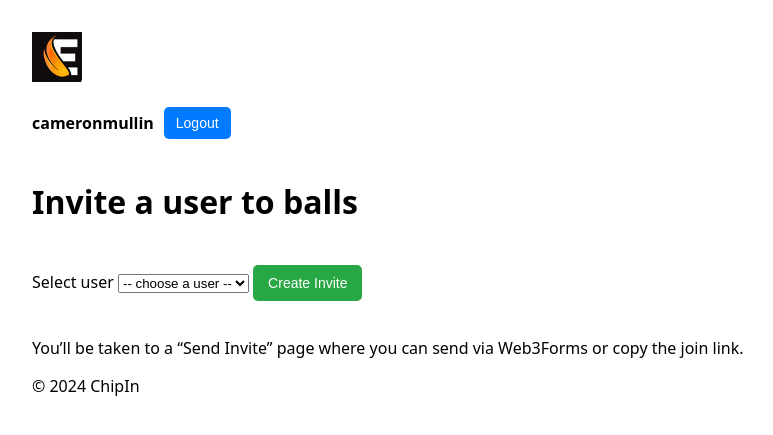
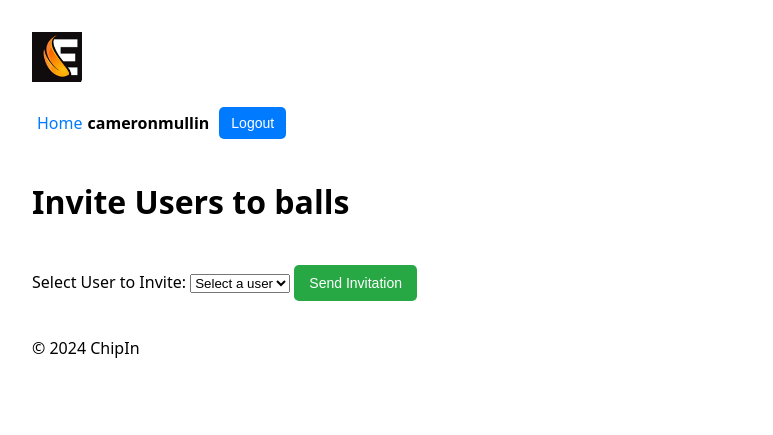
Before and after one commit to 21coates/ssa_project, a Django app: page /chipin/group/1/invite/ in a window 1280 px wide. Shown: the top 435 px of the page, without its empty margins (0-773 px from the left). Run offline with Django 5.2, Linux system fonts and the light colour scheme; a user stored in the database is signed in; data comes from the database, SQL or seed files in the repository.

Commit message:
Group Join Requests

```diff
--- /dev/null
+++ b/chipin/context_processors.py
@@ -0,0 +1,8 @@
+from users.models import Profile
+def user_profile(request):
+    if request.user.is_authenticated:
+        try:
+            return {'nickname': request.user.profile.nickname}
+        except Profile.DoesNotExist:
+            return {'nickname': request.user.username}  # Fallback to username if no profile exists
+    return {}
--- a/chipin/templates/chipin/base.html
+++ b/chipin/templates/chipin/base.html
@@ -12,7 +12,7 @@
         </div>
         <div class="user-info">
             {% if request.user.is_authenticated %}
-                <span>{{ request.user.username }}</span>
+                <a href="{% url 'chipin:home' %}">Home</a> <span>{{ request.user.profile.nickname }}</span>
                 <form action="{% url 'users:logout' %}" method="post">
                     {% csrf_token %}
                     <button type="submit">Logout</button>
--- a/chipin/templates/chipin/invite_users.html
+++ b/chipin/templates/chipin/invite_users.html
@@ -1,18 +1,17 @@
 {% extends 'chipin/base.html' %}
+{% load static %}
+{% block title %}Invite Users to {{ group.name }}{% endblock %}
 {% block content %}
-  <h1>Invite a user to {{ group.name }}</h1>
-  <form method="post">
-    {% csrf_token %}
-    <label for="invited_user_id">Select user</label>
-    <select name="invited_user_id" id="invited_user_id" required>
-      <option value="" disabled selected>-- choose a user --</option>
-      {% for u in users_not_in_group %}
-        <option value="{{ u.id }}">{{ u.username }}{% if u.email %} ({{ u.email }}){% endif %}</option>
-      {% endfor %}
-    </select>
-    <button type="submit">Create Invite</button>
-  </form>
-  <p style="margin-top:1rem">
-    You’ll be taken to a “Send Invite” page where you can send via Web3Forms or copy the join link.
-  </p>
+    <h1>Invite Users to {{ group.name }}</h1>
+    <form method="post">
+        {% csrf_token %}
+        <label for="user_id">Select User to Invite:</label>
+        <select name="user_id" id="user_id" required>
+            <option value="">Select a user</option>
+            {% for user in users_not_in_group %}
+                <option value="{{ user.id }}">{{ user.profile.nickname }}</option>
+            {% endfor %}
+        </select>
+        <button type="submit">Send Invitation</button>
+    </form>
 {% endblock %}
--- a/chipin/urls.py
+++ b/chipin/urls.py
@@ -4,11 +4,12 @@ from . import views
 urlpatterns = [
    path("", views.home, name="home"),
    path('create_group/', views.create_group, name='create_group'),
-   path('group/<int:group_id>/delete/', views.delete_group, name='delete_group'),
    path('group/<int:group_id>/', views.group_detail, name='group_detail'),
    path('group/<int:group_id>/invite/', views.invite_users, name='invite_users'),
-   path("group/<int:group_id>/leave/", views.leave_group, name="leave_group"),
-   path("invites/accept/<uuid:token>/", views.accept_invite, name="accept_invite"),
-   path("groups/<int:group_id>/invite/<int:invite_id>/send/", views.web3forms_invite, name="web3forms_invite"),
-   path("invites/sent/", views.invite_sent, name="invite_sent"),
+   path('group/<int:group_id>/accept/', views.accept_invite, name='accept_invite'),
+   path('group/<int:group_id>/delete/', views.delete_group, name='delete_group'),
+   path('delete-join-request/<int:request_id>/', views.delete_join_request, name='delete_join_request'),
+   path('group/<int:group_id>/request-to-join/', views.request_to_join_group, name='request_to_join_group'),
+   path('group/<int:group_id>/leave/', views.leave_group, name='leave_group'),
+   path('group/<int:group_id>/request/<int:request_id>/vote/<str:vote>/', views.vote_on_join_request, name='vote_on_join_request'),
 ]
--- a/chipin/views.py
+++ b/chipin/views.py
@@ -2,15 +2,87 @@ from django.contrib.auth.decorators import login_required
 from django.shortcuts import render, redirect, get_object_or_404
 from django.contrib import messages
 from django.contrib.auth.models import User
-from django.utils import timezone
-from django.conf import settings
-from .models import Group, Invite
+from .models import Group
 from .forms import GroupCreationForm
-from django.urls import reverse
+from .models import GroupJoinRequest
 
-@login_required(login_url='users:login')
+@login_required
+def vote_on_join_request(request, group_id, request_id, vote):
+    group = get_object_or_404(Group, id=group_id)
+    join_request = get_object_or_404(GroupJoinRequest, id=request_id)
+    if request.user not in group.members.all():
+        messages.error(request, "You must be a member of the group to vote.")
+        return redirect('chipin:group_detail', group_id=group.id)
+    if request.user in join_request.votes.all():
+        messages.info(request, "You have already voted.")
+        return redirect('chipin:group_detail', group_id=group.id)
+
+    # Register the user's vote
+    join_request.votes.add(request.user)
+
+    # Calculate if more than 60% of members have approved
+    total_members = group.members.count()
+    total_votes = join_request.votes.count()
+    if total_votes / total_members >= 0.6:
+        join_request.is_approved = True
+        group.members.add(join_request.user)  # Add the user to the group
+        join_request.save()
+        messages.success(request, f"{join_request.user.profile.nickname} has been approved to join the group!")
+    return redirect('chipin:group_detail', group_id=group.id)
+
+@login_required
+def request_to_join_group(request, group_id):
+    group = get_object_or_404(Group, id=group_id)
+    # Check if the user is already a member
+    if request.user in group.members.all():
+        messages.info(request, "You are already a member of this group.")
+        return redirect('chipin:group_detail', group_id=group.id)
+    # Check if the user has already submitted a join request
+    join_request, created = GroupJoinRequest.objects.get_or_create(user=request.user, group=group)
+    if created:
+        messages.success(request, "Your request to join the group has been submitted.")
+    else:
+        messages.info(request, "You have already requested to join this group.")
+    return redirect('chipin:group_detail', group_id=group.id)
+
+@login_required
+def delete_join_request(request, request_id):
+    join_request = get_object_or_404(GroupJoinRequest, id=request_id, user=request.user)
+    # Ensure the logged-in user can only delete their own join requests
+    if join_request.user == request.user:
+        join_request.delete()
+        messages.success(request, "Your join request has been successfully deleted.")
+    else:
+        messages.error(request, "You are not authorised to delete this join request.")
+    return redirect('chipin:home')
+
+@login_required
+def leave_group(request, group_id):
+    group = get_object_or_404(Group, id=group_id)
+    # Check if the user is a member of the group
+    if request.user in group.members.all():
+        group.members.remove(request.user)  # Remove the user from the group
+        messages.success(request, f'You have left the group {group.name}.')
+    else:
+        messages.error(request, 'You are not a member of this group.')
+    return redirect('chipin:home')
+
+@login_required
 def home(request):
-    return render(request, "chipin/home.html")
+    # Get all groups where the user has been invited but not accepted the invite
+    pending_invitations = Group.objects.filter(invited_users=request.user)
+
+    # Get all join requests submitted by the current user
+    user_join_requests = GroupJoinRequest.objects.filter(user=request.user)
+
+    # Get all groups where the user is NOT a member
+    available_groups = Group.objects.exclude(members=request.user)
+
+    return render(request, 'chipin/home.html', { # Pass data to the template
+        'pending_invitations': pending_invitations,
+        'user_join_requests': user_join_requests,
+        'available_groups': available_groups
+    })
 
 @login_required
 def create_group(request):
@@ -42,115 +114,40 @@ def delete_group(request, group_id):
 @login_required
 def invite_users(request, group_id):
     group = get_object_or_404(Group, id=group_id)
+    users_not_in_group = User.objects.exclude(id__in=group.members.values_list('id', flat=True))
+    if request.method == 'POST':
+        user_id = request.POST.get('user_id')
+        invited_user = get_object_or_404(User, id=user_id)
+        if invited_user in group.invited_users.all():
+            messages.info(request, f'{invited_user.profile.nickname} has already been invited.')
+        else:
+            group.invited_users.add(invited_user)
+            messages.success(request, f'Invitation sent to {invited_user.profile.nickname}.')
+        return redirect('chipin:group_detail', group_id=group.id)
+    return render(request, 'chipin/invite_users.html', {
+        'group': group,
+        'users_not_in_group': users_not_in_group
+    })
 
-    # Only the group admin can create invites
-    if request.user != group.admin:
-        messages.error(request, "Only the group administrator can invite members.")
-        return redirect("chipin:group_detail", group_id=group.id)
-
-    # Users who are not in the group (and aren’t the admin if you wish)
-    users_not_in_group = User.objects.exclude(
-        id__in=group.members.values_list('id', flat=True)
-    )
-
-    if request.method == "POST":
-        try:
-            invited_user_id = int(request.POST.get("invited_user_id", "0"))
-        except ValueError:
-            invited_user_id = 0
-
-        invited_user = users_not_in_group.filter(id=invited_user_id).first()
-        if not invited_user:
-            messages.error(request, "Please select a valid user to invite.")
-            return redirect("chipin:invite_users", group_id=group.id)
-
-        invite, created = Invite.objects.get_or_create(
-            group=group,
-            invited_user=invited_user,
-            defaults={"invited_by": request.user},
-        )
-        if invite.is_expired():
-            invite.expires_at = timezone.now() + timezone.timedelta(days=14)
-            invite.accepted = False
-            invite.save(update_fields=["expires_at", "accepted"])
-
-        return redirect("chipin:web3forms_invite", group_id=group.id, invite_id=invite.id)
-
-    return render(
-        request,
-        "chipin/invite_users.html",
-        {"group": group, "users_not_in_group": users_not_in_group},
-    )
 
 @login_required
-def web3forms_invite(request, group_id, invite_id):
-    invite = get_object_or_404(Invite, id=invite_id, group_id=group_id)
-    accept_link = invite.accept_url()
-    WEB3FORMS_ACCESS_KEY = getattr(settings, "WEB3FORMS_ACCESS_KEY", "")
+def accept_invite(request, group_id):
+    group = get_object_or_404(Group, id=group_id)
+    user_id = request.GET.get('user_id')
+    if user_id:
+        invited_user = get_object_or_404(User, id=user_id)
+        if invited_user in group.members.all():
+            messages.info(request, f'{invited_user.profile.nickname} is already a member of the group "{group.name}".')
+        elif invited_user in group.invited_users.all():
+            group.members.add(invited_user)
+            group.invited_users.remove(invited_user)  # Remove from invited list
+            messages.success(request, f'{invited_user.profile.nickname} has successfully joined the group "{group.name}".')
+        else:
+            messages.error(request, "You are not invited to join this group.")
+    else:
+        messages.error(request, "Invalid invitation link.")
+    return redirect('chipin:group_detail', group_id=group.id)
 
-    thank_you_url = request.build_absolute_uri(
-            reverse("chipin:invite_sent") + f"?group={invite.group.id}&invite={invite.id}"
-        )
-
-    return render(
-        request,
-        "chipin/web3forms_invite.html",
-        {
-            "group": invite.group,
-            "invite": invite,
-            "accept_link": accept_link,
-            "WEB3FORMS_ACCESS_KEY": WEB3FORMS_ACCESS_KEY,
-            "redirect_url": thank_you_url,
-        },
-    )
-
-def accept_invite(request, token):
-    invite = get_object_or_404(Invite, token=token)
-    if invite.accepted:
-        if getattr(settings, "DEMO_AUTO_ACCEPT_INVITES", False):
-            _auto_login_as_invitee(request, invite)
-        messages.info(request, f"This invitation has already been used for {invite.invited_user.username}.")
-        return redirect("chipin:group_detail", group_id=invite.group.id)
-    if hasattr(invite, "is_expired") and invite.is_expired():
-        messages.error(request, "This invitation has expired.")
-        return redirect("chipin:home")
-    if getattr(settings, "DEMO_AUTO_ACCEPT_INVITES", False):
-        _auto_login_as_invitee(request, invite)
-    group = invite.group
-    group.members.add(invite.invited_user)
-    invite.accepted = True
-    if not hasattr(invite, "used_at"):
-        pass
-    else:
-        invite.used_at = timezone.now()
-    invite.save()
-    messages.success(request, f"You have joined {group.name}.")
-    return redirect("chipin:group_detail", group_id=group.id)
-
-def _auto_login_as_invitee(request, invite):
-    user = invite.invited_user
-    backend = None
-    try:
-        backend = settings.AUTHENTICATION_BACKENDS[0]
-    except Exception:
-        backend = "django.contrib.auth.backends.ModelBackend"
-    setattr(user, "backend", backend)
-    login(request, user)
-
-@login_required
-def invite_sent(request):
-    group_id = request.GET.get("group")
-    invite_id = request.GET.get("invite")
-    group = get_object_or_404(Group, id=group_id) if group_id else None
-    invite = get_object_or_404(Invite, id=invite_id) if invite_id else None
-    return render(
-        request,
-        "chipin/invite_sent.html",
-        {
-            "group": group,
-            "invite": invite,
-        },
-    )
 
 @login_required
 def leave_group(request, group_id):
```
Also changed, not shown: chipin/admin.py (+1 -7 lines), chipin/models.py (+6 -24 lines), chipin/templates/chipin/group_detail.html (+40 -9 lines), chipin/templates/chipin/home.html (+42 -0 lines), chipin/templates/chipin/invite_sent.html (deleted, +0 -19 lines), chipin/templates/chipin/web3forms_invite.html (deleted, +0 -74 lines), ssa_project/settings.py (+11 -4 lines), chipin/migrations/0001_initial.py, db.sqlite3.
